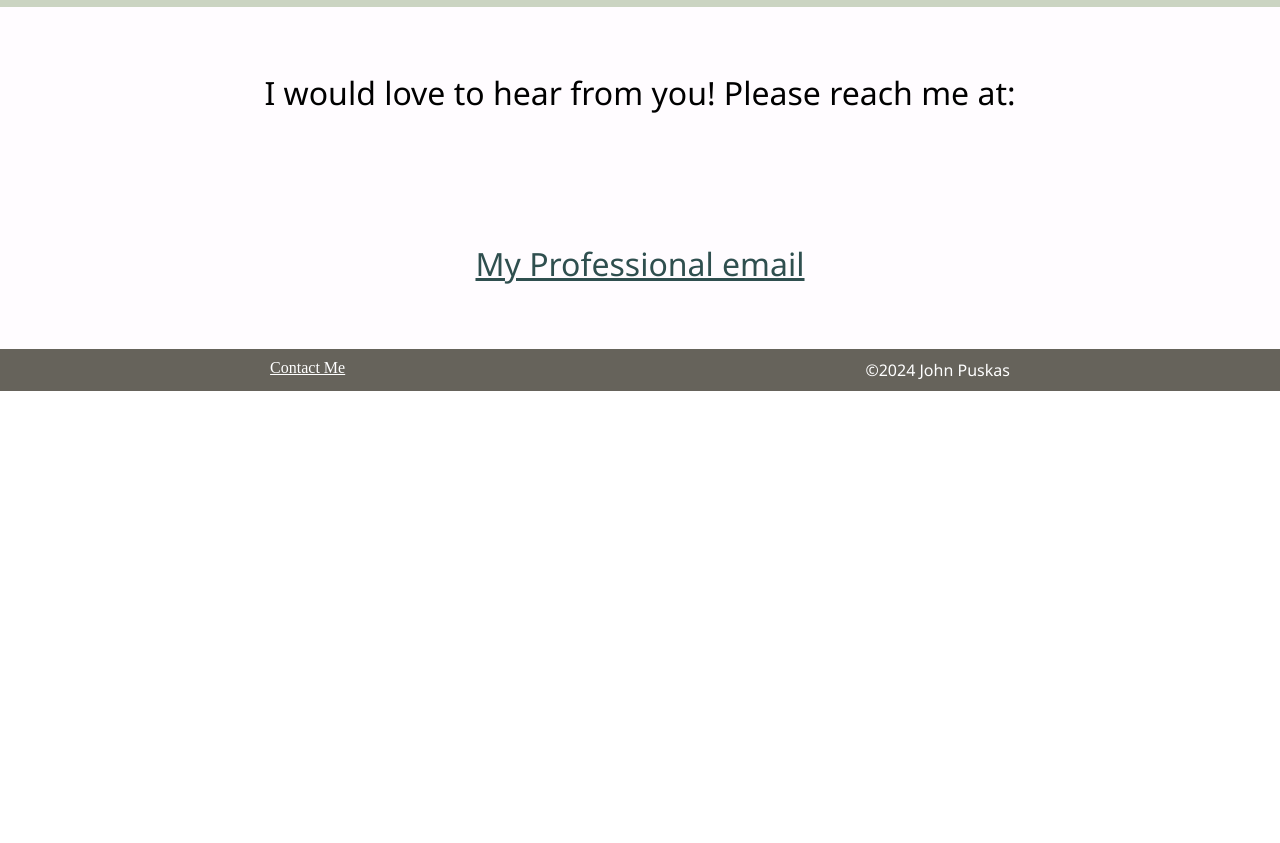
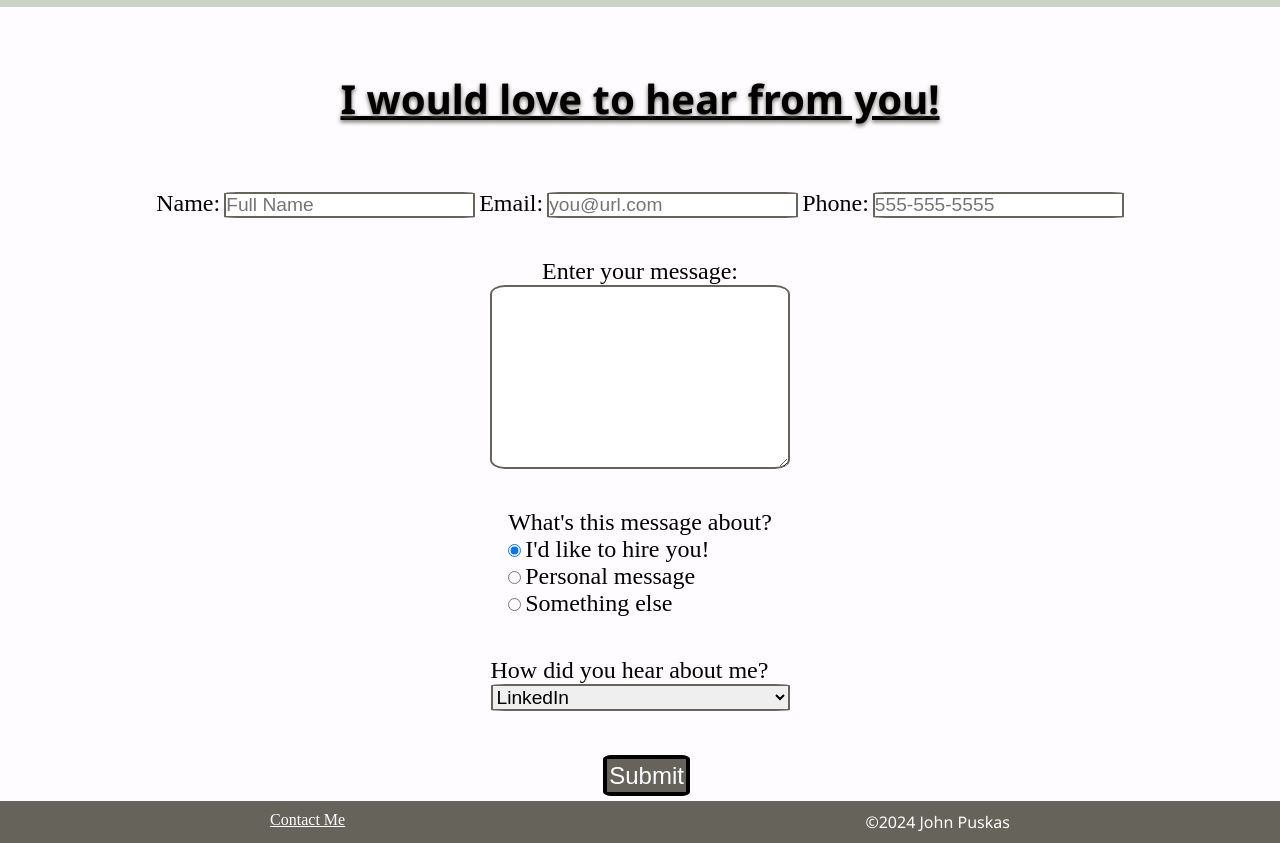
Before and after one commit to JohnPuskas/Capstone, a website: page contact.html in a window 1280 px wide. Shown: the part 105-948 px from the top of the page. Before the commit the page ends 800 px from the top, so only its background shows below. Drawn offline with nearby package versions, Linux system fonts and the light colour scheme; a web font is replaced by a local one.

Commit message:
Added form and styling to contact page.

```diff
--- a/contact.html
+++ b/contact.html
@@ -28,10 +28,75 @@
     </header>
   </div>
   <main>
+    <h2>
+    <p class="contact-text-heading">I would love to hear from you!</p>
+    </h2>
+    <form id="contact-form" action="" method="POST">
+    <div id="contact-form-container">
+      <div id="name-email-phone">
+        <label for="name">Name:</label>
+        <input type="text" name="name" id="name" class="form-input" placeholder="Full Name" required/>
 
-    <p class="contact-text">I would love to hear from you! Please reach me at:</p>
-    <p class="contact-text"><a id="email-info" href="mailto:myprofessionalemail@email.com">My Professional email</a></p>
+        <label for="email">Email:</label>
+        <input type="email" name="email" id="email" class="form-input" placeholder="you@url.com"/>
 
+        <label for="phone">Phone:</label>
+        <input type="tel" name="phone" id="phone" class="form-input" placeholder="555-555-5555"/>
+      </div>
+
+      <div id="msg">
+        <label for="message">Enter your message:</label>
+        <textarea name="message" id="message" class="form-input" cols="30" rows="10"></textarea>
+      </div>
+
+      <!-- <div id="form-elements-container-2"> -->
+        <div id="radio">
+          <!-- <p>What's this message about?</p> -->
+           <label for="pro">What's this message about?</label>
+          <div>
+            <input
+              type="radio"
+              name="subject"
+              value="reason"
+              id="pro"
+              checked
+            />
+            <label for="subject">I'd like to hire you!</label>
+          </div>
+          <div id="reason-radio">
+            <input type="radio" name="subject" value="personal" id="personal" />
+            <label for="personal">Personal message</label>
+          </div>
+          <div>
+            <input type="radio" name="subject" value="other" />
+            <label>Something else</label>
+          </div>
+        </div>
+
+
+        <div id="select-how-heard">
+          <label for="how-they-heard">How did you hear about me?</label>
+          <select name="how-they-heard" id="how-they-heard">
+            <optgroup label="Online">
+              <option value="social">LinkedIn</option>
+              <option value="github">Online Portfolio (GitHub)</option>
+              <option value="search">Search Engine</option>
+              <option value="email">Email</option>
+            </optgroup>
+            <optgroup label="In-Person">
+              <option value="networking">We met at a networking event</option>
+              <option value="referral">Personal referral</option>
+              <option value="random">We met somewhere else</option>
+            </optgroup>
+            <option value="other">Other</option>
+          </select>
+        </div>
+        <div>
+          <input class="submit-btn" type="submit" value="Submit" />
+        </div>
+      <!-- </div> -->
+    </div>
+    </form>
   </main>
   <footer>
     <a id="contact-me" href="contact.html">Contact Me</a>
--- a/style.css
+++ b/style.css
@@ -75,9 +75,10 @@ section {
   padding-top: 5%;
 }
 
-.form-input {
+.form-input, #how-they-heard {
   border: 2px solid #66635B;
   font-size: larger;
+  border-radius: 5%;
 }
 
 label {
@@ -116,9 +117,10 @@ a:hover {
   background-color: #66635B;
   color: white;
   font-size: x-large;
-  border: none;
+  border: 4px solid black;
   padding: 3%;
-  margin: 0%;
+  margin: 5%;
+  border-radius: 10%;
 }
 
 #root {
@@ -154,6 +156,29 @@ a:hover {
   justify-content: center;
 }
 
+#contact-form-container {
+  display: flex;
+  flex-direction: column;
+  align-items: center;
+  gap: 40px;
+}
+/*
+#name-email-phone {
+  margin: 20px;
+} */
+
+#form-elements-container-2 {
+  display: flex;
+  flex-direction: column;
+  align-items: center;
+}
+
+#how-they-heard, #msg {
+  display: flex;
+  flex-direction: column;
+  align-items: center;
+}
+
 #email-info {
   color:darkslategrey;
 }
@@ -162,8 +187,7 @@ a:hover {
   color: blue;
 }
 
-.contact-text {
-  font-size: xx-large;
+.contact-text-heading {
   text-align: center;
   padding: 5%;
 }
```
